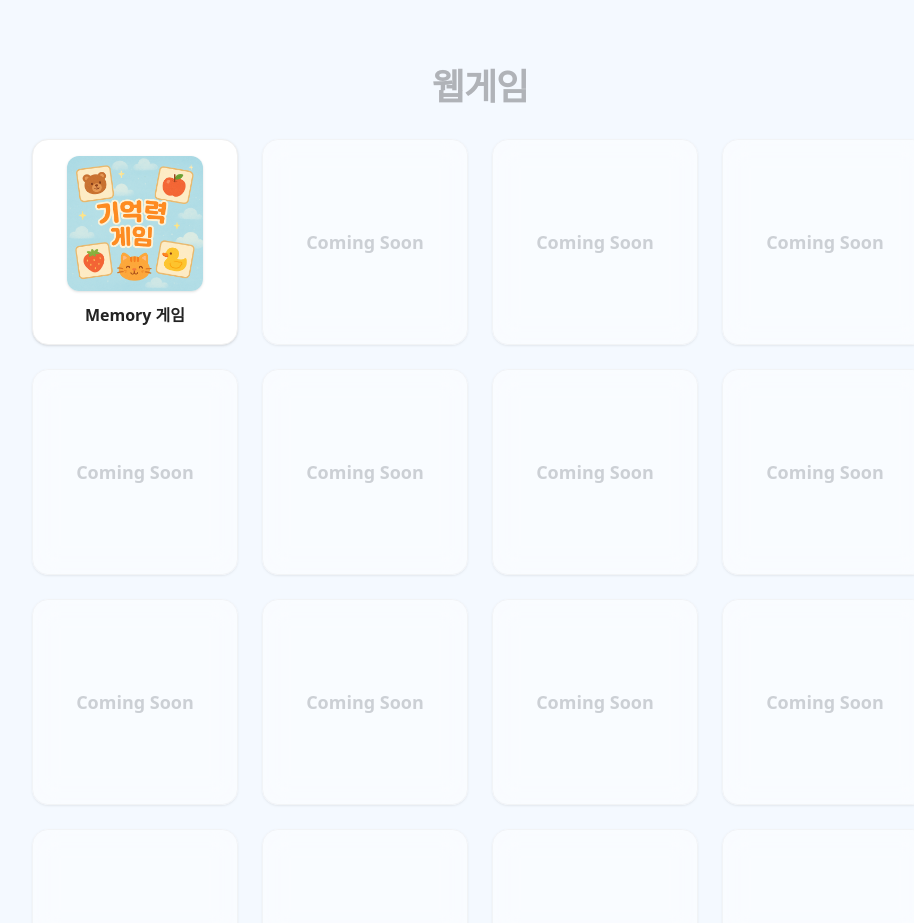
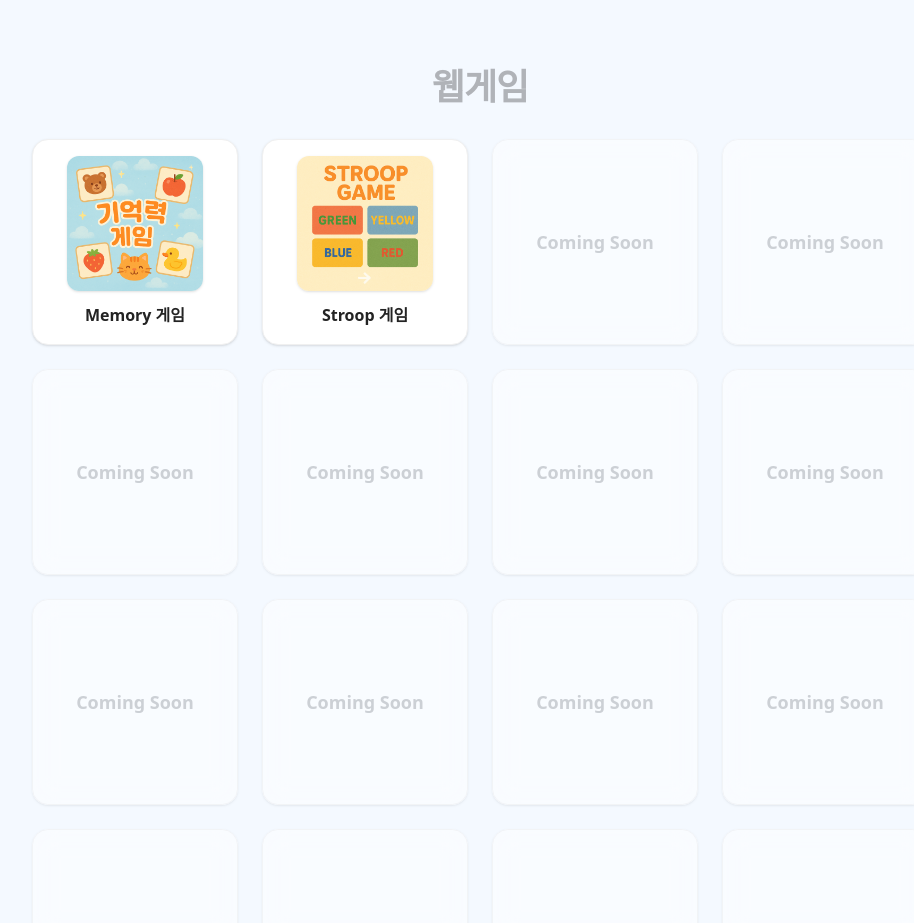
Before and after one commit to hamhyeonggwang/newhome, a Next.js app: page / in a window 1280 px wide. Shown: the part 1280-2203 px from the top of the page, without its empty margins (160-1074 px from the left). Built offline with nearby package versions, Linux system fonts and the light colour scheme; a web font is replaced by a local one.

Commit message:
feat: Stroop 웹게임(썸네일, 링크) 두 번째 칸에 추가

```diff
--- a/src/app/page.tsx
+++ b/src/app/page.tsx
@@ -53,8 +53,13 @@ export default function Home() {
             <img src="/memory-thumb.png" alt="Memory Game" className="w-2/3 h-2/3 object-contain mb-2 rounded-xl shadow group-hover:shadow-lg" />
             <span className="text-[#232323] dark:text-[#F4F9FF] font-bold text-base mt-1">Memory 게임</span>
           </a>
-          {/* 나머지 19개: Coming Soon */}
-          {Array.from({ length: 19 }).map((_, i) => (
+          {/* 두 번째 웹게임: Stroop */}
+          <a href="https://stroop-pi.vercel.app/" target="_blank" rel="noopener noreferrer" className="aspect-square bg-white rounded-2xl dark:bg-[#232323] flex flex-col items-center justify-center shadow border border-[var(--card-border)] dark:border-[#444] hover:shadow-blue-200 hover:scale-105 transition group">
+            <img src="/Stroop.png" alt="Stroop Game" className="w-2/3 h-2/3 object-contain mb-2 rounded-xl shadow group-hover:shadow-lg" />
+            <span className="text-[#232323] dark:text-[#F4F9FF] font-bold text-base mt-1">Stroop 게임</span>
+          </a>
+          {/* 나머지 18개: Coming Soon */}
+          {Array.from({ length: 18 }).map((_, i) => (
             <div key={i} className="aspect-square bg-white/80 dark:bg-[#232323]/80 backdrop-blur-md rounded-2xl flex items-center justify-center shadow border border-[var(--card-border)] dark:border-[#444] opacity-60 text-[#B0B3B8] dark:text-[#F4F9FF] font-extrabold text-lg animate-pulse">
               Coming Soon
             </div>
```
Also changed, not shown: public/Stroop.png (added).
